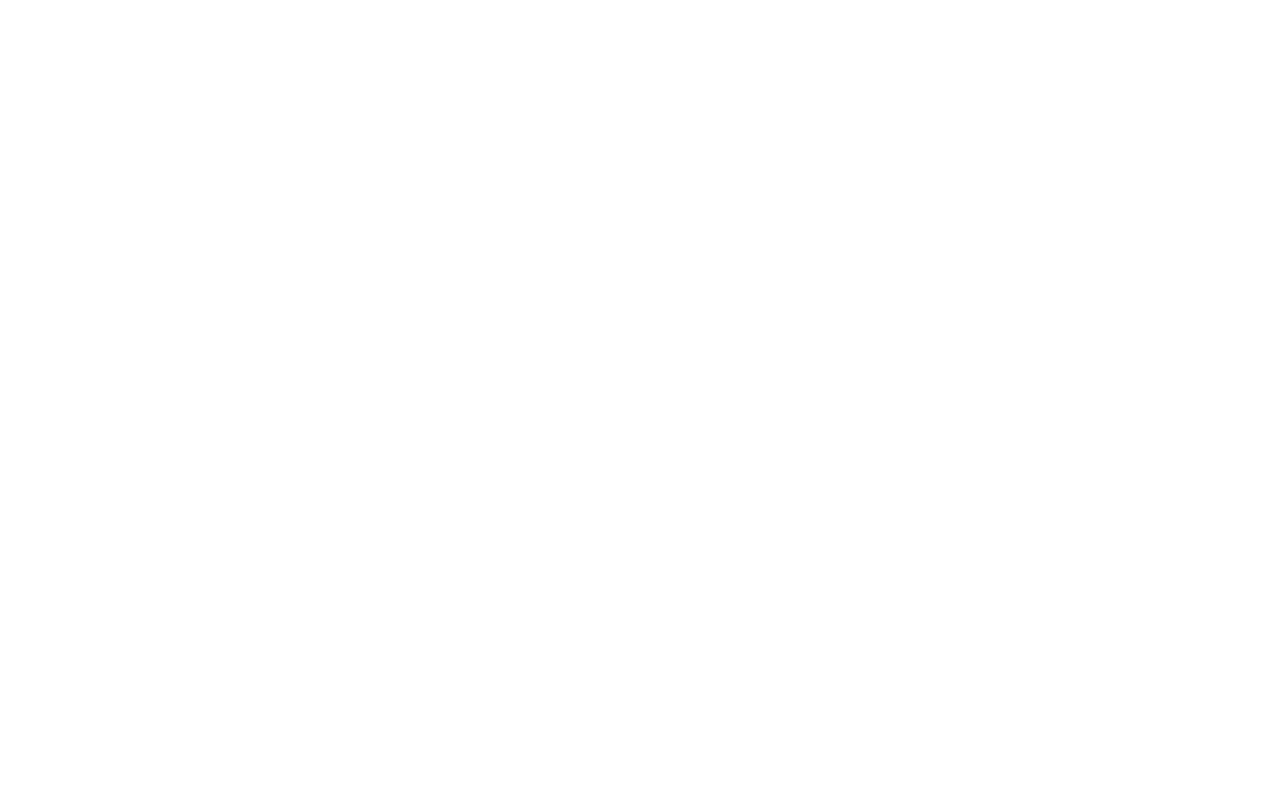
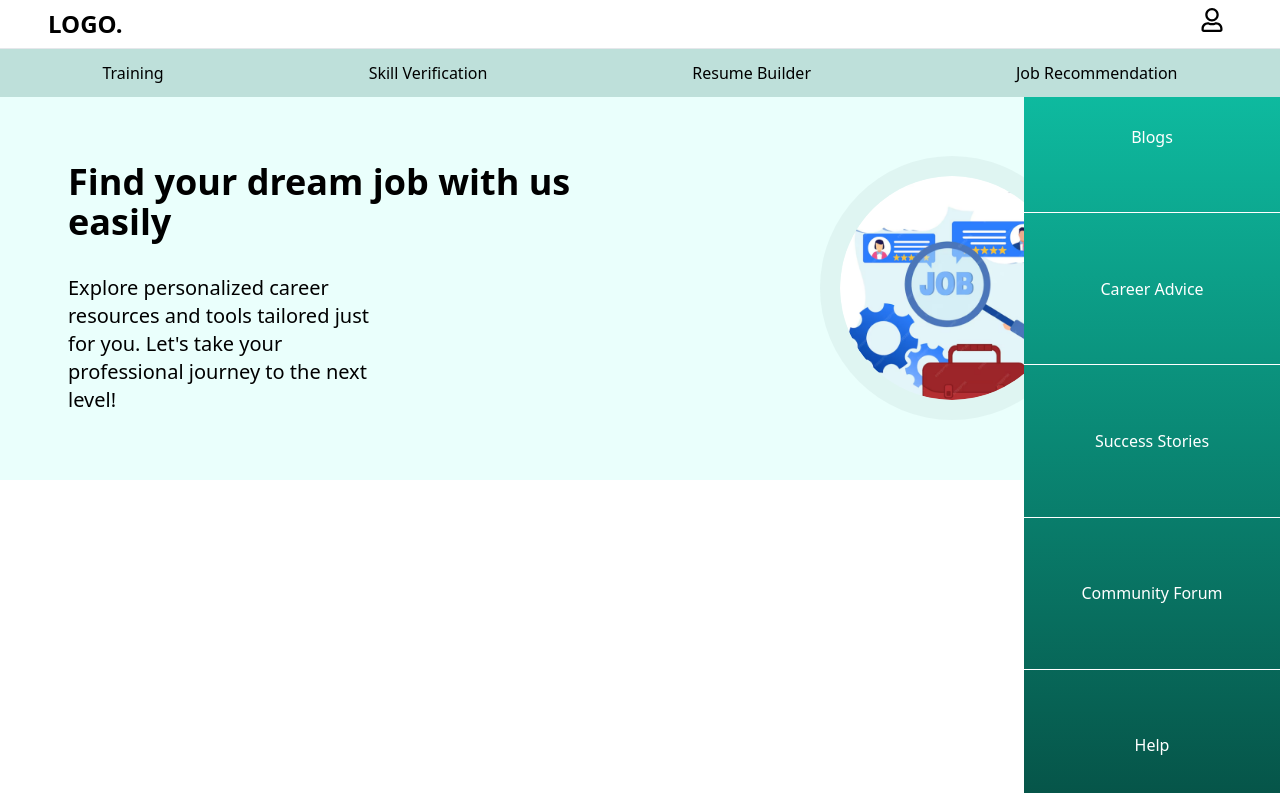
Before and after one commit to Muskan-Sinha/SIH-1628, a React (Create React App) app: page /home in a window 1280 px wide. Before the commit this address had no page. Built offline with nearby package versions, Linux system fonts and the light colour scheme.

Commit message:
Home Page

```diff
--- a/package.json
+++ b/package.json
@@ -9,6 +9,7 @@
     "firebase": "^10.13.1",
     "react": "^18.3.1",
     "react-dom": "^18.3.1",
+    "react-icons": "^5.3.0",
     "react-router-dom": "^6.26.1",
     "react-scripts": "5.0.1",
     "web-vitals": "^2.1.4"
--- a/src/App.js
+++ b/src/App.js
@@ -3,6 +3,7 @@
 import SignIn from "./components/SignIn";
 import JobPostingForm from "./forms/JobPostingForm";
 import JobProviderDetails from "./forms/JobProviderDetails";
+import Home from "./components/Home";
 
 function App() {
   return (
@@ -10,6 +11,7 @@
       <Routes>
         <Route path="/signup" element={<SignUp />} />
         <Route path="/signin" element={<SignIn />} />
+        <Route path="/home" element={<Home/>}/>
         <Route path="/jobpostingform" element={<JobPostingForm/>}/>
         <Route path="/jobproviderdetails" element={<JobProviderDetails/>}/>
       </Routes>
--- a/src/components/Home.js
+++ b/src/components/Home.js
@@ -0,0 +1,25 @@
+import Navbar from "./Navbar";
+import Sidebar from "./Sidebar";
+import TopBanner from "./TopBanner";
+
+const Home = () => {
+  return (
+    <div className="relative">
+      <div className="fixed w-full top-0 left-0 z-50">
+        <Navbar />
+      </div>
+
+      <div className="flex flex-col sm:flex-row mt-16">
+        <div className="hidden sm:block fixed right-0 top-16 z-40">
+          <Sidebar />
+        </div>
+
+        <div className="">
+          <TopBanner />
+        </div>
+      </div>
+    </div>
+  );
+};
+
+export default Home;
--- /dev/null
+++ b/src/components/Navbar.js
@@ -0,0 +1,25 @@
+import { FaRegUser } from "react-icons/fa";
+import Sidebar from "./Sidebar";
+
+const Navbar = () => {
+    return (
+        <div className="">
+            <div className="flex justify-between">
+                <p className="p-2 ml-4 sm:ml-10 text-2xl font-semibold">LOGO.</p>
+                <div className="flex">
+                <p className="p-2 text-2xl md:mr-12"><FaRegUser/></p>
+                <p className="sm:hidden right-0 top"><Sidebar/></p>
+                </div>
+            </div>
+            <hr />
+            <div className="flex justify-around  bg-[#BEE0DA]">
+                <p className="p-3">Training</p>
+                <p className="p-3">Skill Verification</p>
+                <p className="p-3">Resume Builder</p>
+                <p className="p-1 sm:p-3">Job Recommendation</p>
+            </div>
+        </div>
+    )
+}
+
+export default Navbar
--- /dev/null
+++ b/src/components/Sidebar.js
@@ -0,0 +1,55 @@
+import React, { useState } from 'react';
+import { FaBars, FaTimes } from 'react-icons/fa';
+
+const Sidebar = () => {
+  const [isMenuOpen, setIsMenuOpen] = useState(false);
+
+  const toggleMenu = () => {
+    setIsMenuOpen(!isMenuOpen);
+  };
+
+  return (
+    <div className="w-full">
+      <div className="flex justify-between items-center p-3">
+        <button
+          onClick={toggleMenu}
+          className="text-xl sm:hidden focus:outline-none"
+        >
+          {isMenuOpen ? <FaTimes /> : <FaBars />}
+        </button>
+      </div>
+      <hr />
+      <div
+        className={`${
+          isMenuOpen ? 'flex' : 'hidden'
+        } flex-col sm:hidden bg-[#BEE0DA] text-center`}
+      >
+        <ul className="bg-gradient-to-b h-[calc(100vh-3rem)] absolute w-44 right-0 mt-1 flex flex-col justify-around from-[#0EBBA0] to-[#065549] text-white">
+          <li className="text-center p-2">Blogs</li>
+          <hr className="border-white" />
+          <li className="text-center p-2">Career Advice</li>
+          <hr className="border-white" />
+          <li className="text-center p-2">Success Stories</li>
+          <hr className="border-white" />
+          <li className="text-center p-2">Community Forum</li>
+          <hr className="border-white" />
+          <li className="text-center p-2">Help</li>
+        </ul>
+      </div>
+
+      <ul className="bg-gradient-to-b h-[calc(100vh-6rem)] hidden sm:flex w-64 -top-10 flex-col justify-around from-[#0EBBA0] to-[#065549] text-white">
+        <li className="text-center p-2">Blogs</li>
+        <hr className="border-white" />
+        <li className="text-center p-2">Career Advice</li>
+        <hr className="border-white" />
+        <li className="text-center p-2">Success Stories</li>
+        <hr className="border-white" />
+        <li className="text-center p-2">Community Forum</li>
+        <hr className="border-white" />
+        <li className="text-center p-2">Help</li>
+      </ul>
+    </div>
+  );
+};
+
+export default Sidebar;
--- /dev/null
+++ b/src/components/TopBanner.js
@@ -0,0 +1,27 @@
+import React from 'react';
+import img from "../constant/image2.png";
+
+const TopBanner = () => {
+  return (
+    <div className="bg-[#EAFFFC] h-96 mt-8 w-[100%] max-w-screen-xl mx-auto p-4 md:p-6 grid grid-cols-1 md:grid-cols-2 justify-items-center items-center gap-4">
+      <div className="p-2">
+        <p className="text-xl md:text-4xl font-bold ml-5 p-4">
+          Find your dream job with us easily
+        </p>
+        <p className="p-4 text-lg md:text-xl w-full md:w-[60%] ml-5 leading-relaxed">
+          Explore personalized career resources and tools tailored just for you. Let's take your professional journey to the next level!
+        </p>
+      </div>
+
+      <div className="flex justify-center items-center rounded-full bg-[#7e9f9a] bg-opacity-10 p-5">
+        <img
+          src={img}
+          alt="User avatar"
+          className="rounded-full w-40 h-40 md:w-56 md:h-56"
+        />
+      </div>
+    </div>
+  );
+};
+
+export default TopBanner;
```
Also changed, not shown: src/constant/image2.png (added), 1 other file (tests, documents, lock files or other folders).
